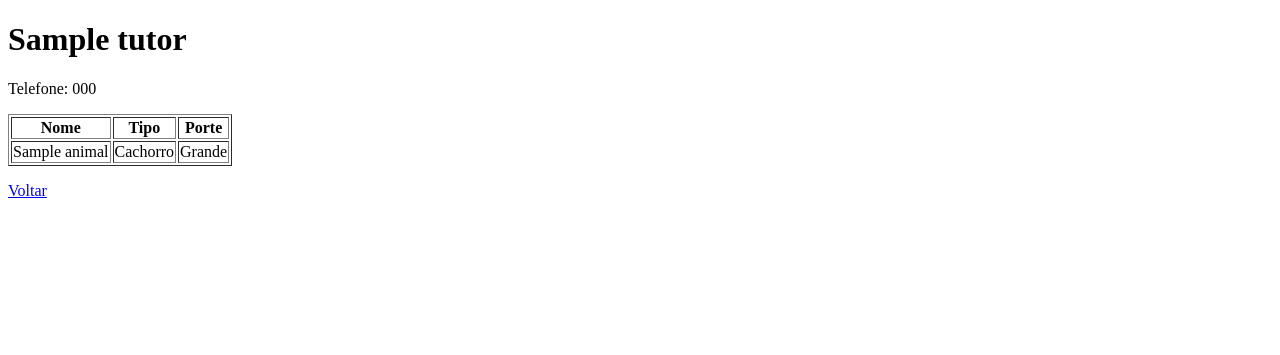
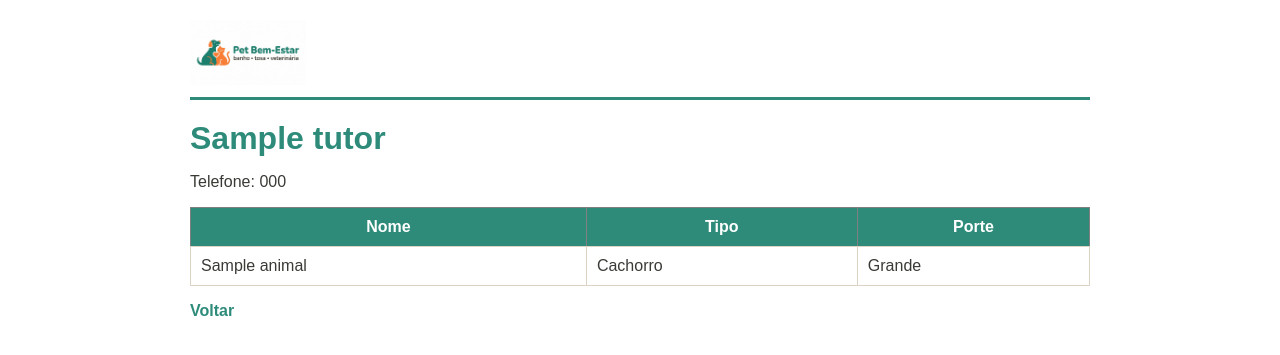
Before and after one commit to gabriela-pmfernandes/pet-bem-estar-spring, a Spring Boot app: page /paginas/tutores/1 in a window 1280 px wide. Shown: the top 355 px of the page. Run offline with Spring Boot 4, Linux system fonts and the light colour scheme; a user stored in the database is signed in; tables that the repository leaves empty hold one stand-in row (values such as "Sample post").

Commit message:
criacao do estilo das paginas

```diff
--- /dev/null
+++ b/petbemestar/src/main/resources/static/css/estilo.css
@@ -0,0 +1,108 @@
+:root{
+	--cor-verde: #2E8B7A;
+	--cor-laranja: #F28C45;
+	--cor-creme: #FFF8EE;
+	--cor-texto: #3B3A36;
+}
+
+body{
+	backgrond-color: var(--cor-creme);
+	color: var(--cor-texto);
+	font-family: Arial, Helvetica, sans-serif;
+	max-width: 900px;
+	margin: 0 auto;
+	padding: 20px;
+}
+
+header{
+	display: flex;
+	align-items: center;
+	gap: 16px;
+	border-bottom: 3px solid var(--cor-verde);
+	padding-bottom: 12px;
+	margin-bottom: 20px;
+}
+
+header img.logo{
+	height: 65px;
+	width: auto;
+}
+
+h1, h2{
+	color: var(--cor-verde);
+	margin: 0 0 12px 0;
+}
+
+a{
+	color: var(--cor-verde);
+	font-weight: bold;
+	text-decoration: none;
+}
+a:hover{
+	color: var(--cor-laranja);
+	text-decoration: underline;
+}
+
+table{
+	width: 100%;
+	border-collapse: collapse;
+	background-color: #FFFFFF;
+	margin: 16px 0;
+}
+
+th{
+	background-color: var(--cor-verde);
+	color: #FFFFFF;
+	padding: 10px;
+	text-aign: left;
+}
+
+td{
+	border: 1px solid #DDD3C5;
+	padding: 10px;
+}
+
+tr:nth-child(even){/* faz o efeito listrado na lista*/
+	background-color: #FAF3E8;
+}
+
+form p{
+	margin-bottom: 12px;
+}
+
+label{
+	display: block;
+	font-weight: bold;
+	margin-bottom: 4px;
+}
+
+input[type="text"],
+input[type="password"],
+input[type="email"],
+select{
+	width: 100%;
+	max-width: 400px;
+	padding: 8px;
+	border: 1px solid var(--cor-verde);
+	border-radius: 4px;
+	box-sizing: border-box;
+}
+
+button{
+	background-color: var(--cor-laranja);
+	color: #FFFFFF;
+	border: none;
+	padding: 8px 16px;
+	border-radius: 4px;
+	font-weight: bold;
+	cursor: pointer;
+}
+
+button:hover{
+	background-color: var(--cor-verde);
+}
+
+.erro{
+	color: #C0392B;
+	font-weight: bold;
+}
--- a/petbemestar/src/main/resources/templates/animais/edicao.html
+++ b/petbemestar/src/main/resources/templates/animais/edicao.html
@@ -3,8 +3,13 @@
 <head>
 	<meta charset="utf-8">
 	<title>Editar Animal</title>
+	<link rel="stylesheet" href="/css/estilo.css">
 </head>
 <body>
+	<header>
+		<img src="/img/logo-pet-bem-estar.jpg" alt="Logo Pet Bem-Estar" class="logo">
+	</header>
+
 	<h1>Editar Animal</h1>
 	<form method="post" th:action="@{/paginas/animais/editar}" th:object="${animal}">
 		<input type="hidden" th:field="*{id}">
--- a/petbemestar/src/main/resources/templates/animais/formulario.html
+++ b/petbemestar/src/main/resources/templates/animais/formulario.html
@@ -3,8 +3,12 @@
 <head>
 	<meta charset="utf-8">
 	<title>Novo Animal</title>
+	<link rel="stylesheet" href="/css/estilo.css">
 </head>
 <body>
+	<header>
+		<img src="/img/log-pet-bem-estar.jpg" alt="Logo Pet Bem-Estar" class="logo">
+	</header>
 	<h1>Novo Animal</h1>
 	<form method="post" th:action="@{/paginas/animais/nova}" th:object="${animal}">
 		<p>
--- a/petbemestar/src/main/resources/templates/animais/lista.html
+++ b/petbemestar/src/main/resources/templates/animais/lista.html
@@ -3,8 +3,12 @@
 <head>
 	<meta charset="utf-8">
 	<title>Animais</title>
+	<link rel="stylesheet" href="/css/estilo.css">
 </head>
 <body>
+	<header>
+		<img src="/img/logo/pet-bem-estar.jpg" alt="logo Pet Bem-Estar" class="logo">
+	</header>
 	<h1>Animais Cadastrados</h1>
 	<p th:if="${session.usuarioLogado}">
 		Usuario: <span th:text="${session.usuarioLogado.nomeUsuario}">Marlene</span>
--- a/petbemestar/src/main/resources/templates/tutores/detalhe.html
+++ b/petbemestar/src/main/resources/templates/tutores/detalhe.html
@@ -3,8 +3,12 @@
 <head>
 	<meta charset="utf-8">
 	<title th:text="${tutor.nome}">Tutores</title>
+	<link rel="stylesheet" href="/css/estilo.css">
 </head>
 <body>
+	<header>
+		<img src="/img/logo-pet-bem-estar.jpg" alt="logo Pet Bem-Estar" class="logo">
+	</header>
 	<h1 th:text="${tutor.nome}">Tutores Cadastrados</h1>
 	<p>Telefone: <span th:text="${tutor.telefone}"></span></p>
 	<p th:if="${animais.isEmpty()}">Nenhum animal cadastrado</p>
--- a/petbemestar/src/main/resources/templates/tutores/edicao.html
+++ b/petbemestar/src/main/resources/templates/tutores/edicao.html
@@ -3,8 +3,12 @@
 <head>
 	<meta charset="utf-8">
 	<title>Editar Tutor</title>
+	<link rel="stylesheet" href="/css/estilo.css">
 </head>
 <body>
+	<header>
+		<img src="/img/logo-pet-bem-estar.jpg" alt="logo Pet Bem-Estar" class="logo">
+	</header>
 	<h1>Editar Tutor</h1>
 	<p class="erro" th:if="${erro}" th:text="${erro}"></p>
 	<form method="post" th:action="@{/paginas/tutores/editar}" th:object="${tutor}">
--- a/petbemestar/src/main/resources/templates/tutores/formulario.html
+++ b/petbemestar/src/main/resources/templates/tutores/formulario.html
@@ -3,8 +3,12 @@
 <head>
 	<meta charset="utf-8">
 	<title>Novo Tutor</title>
+	<link rel="stylesheet" href="/css/estilo.css">
 </head>
 <body>
+	<header>
+		<img src="/img/logo-pet-bem-estar.jpg" alt="logo Pet Bem-estar" class="logo">
+	</header>
 	<h1>Novo Tutor</h1>
 	<p class="erro" th:if="${erro}" th:text="${erro}"></p>
 	<form method="post" th:action="@{/paginas/tutores/nova}" th:object="${tutor}">
--- a/petbemestar/src/main/resources/templates/tutores/lista.html
+++ b/petbemestar/src/main/resources/templates/tutores/lista.html
@@ -3,8 +3,12 @@
 <head>
 	<meta charset="utf-8">
 	<title>Tutores</title>
+	<link rel="stylesheet" href="/css/estilo.css">
 </head>
 <body>
+	<header>
+		<img src="/img/logo-pet-bem-estar.jpg" alt="logo Pet Bem-Estar" class="logo">
+	</header>
 	<h1>Tutores Cadastrados</h1>
 	<p th:if="${session.usuarioLogado}">
 		Usuario: <span th:text="${session.usuarioLogado.nomeUsuario}">Marlene</span>
--- a/petbemestar/src/main/resources/templates/usuarios/cadastro.html
+++ b/petbemestar/src/main/resources/templates/usuarios/cadastro.html
@@ -6,6 +6,9 @@
 	<link rel="stylesheet" href="/css/estilo.css">
 </head>
 <body>
+	<header>
+		<img src="/img/logo-pet-bem-estar.jpg" alt="logo Pet Bem-Estar" class="logo">
+	</header>
 	<h1>Cadastro de usuário</h1>
 	<p class="erro" th:if="${erro}" th:text="${erro}">Mensagem de erro</p>
 	<form action="/cadastro" method="post" th:object="${usuario}">
--- a/petbemestar/src/main/resources/templates/usuarios/login.html
+++ b/petbemestar/src/main/resources/templates/usuarios/login.html
@@ -6,6 +6,9 @@
 	<link rel="stylesheet" href="/css/estilo.css">
 </head>
 <body>
+	<header>
+		<img src="/img/logo-pet-bem-estar.jpg" alt="logo Pet Bem-estar" class="logo">
+	</header>
 	<h1>Login</h1>
 	<p class="erro" th:if="${erro}" th:text="${erro}">Mensagem de erro</p>
 	<form action="/login" method="post" th:object="${usuario}">
```
Also changed, not shown: petbemestar/src/main/resources/static/img/logo-pet-bem-estar.jpg (added).
